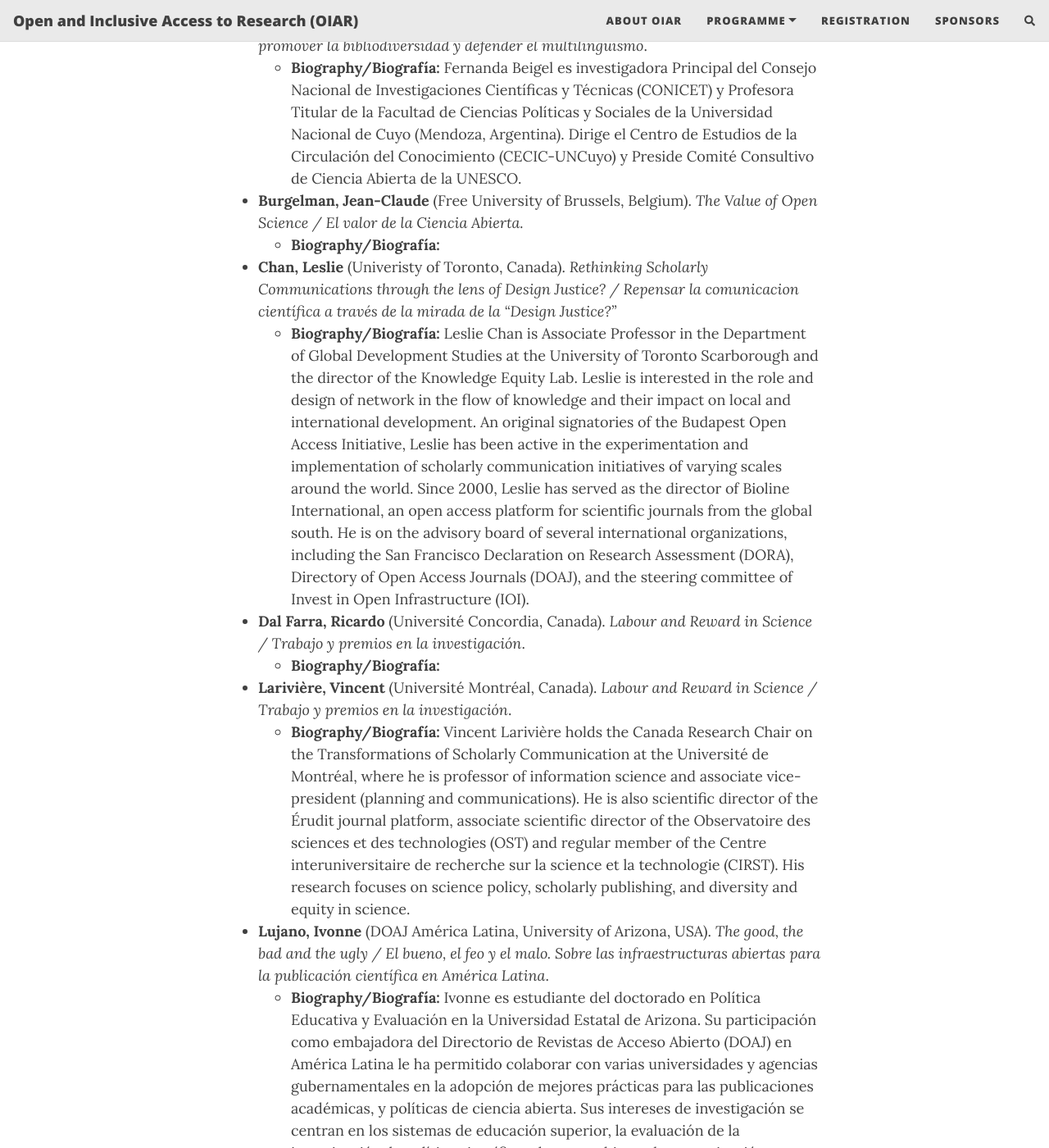
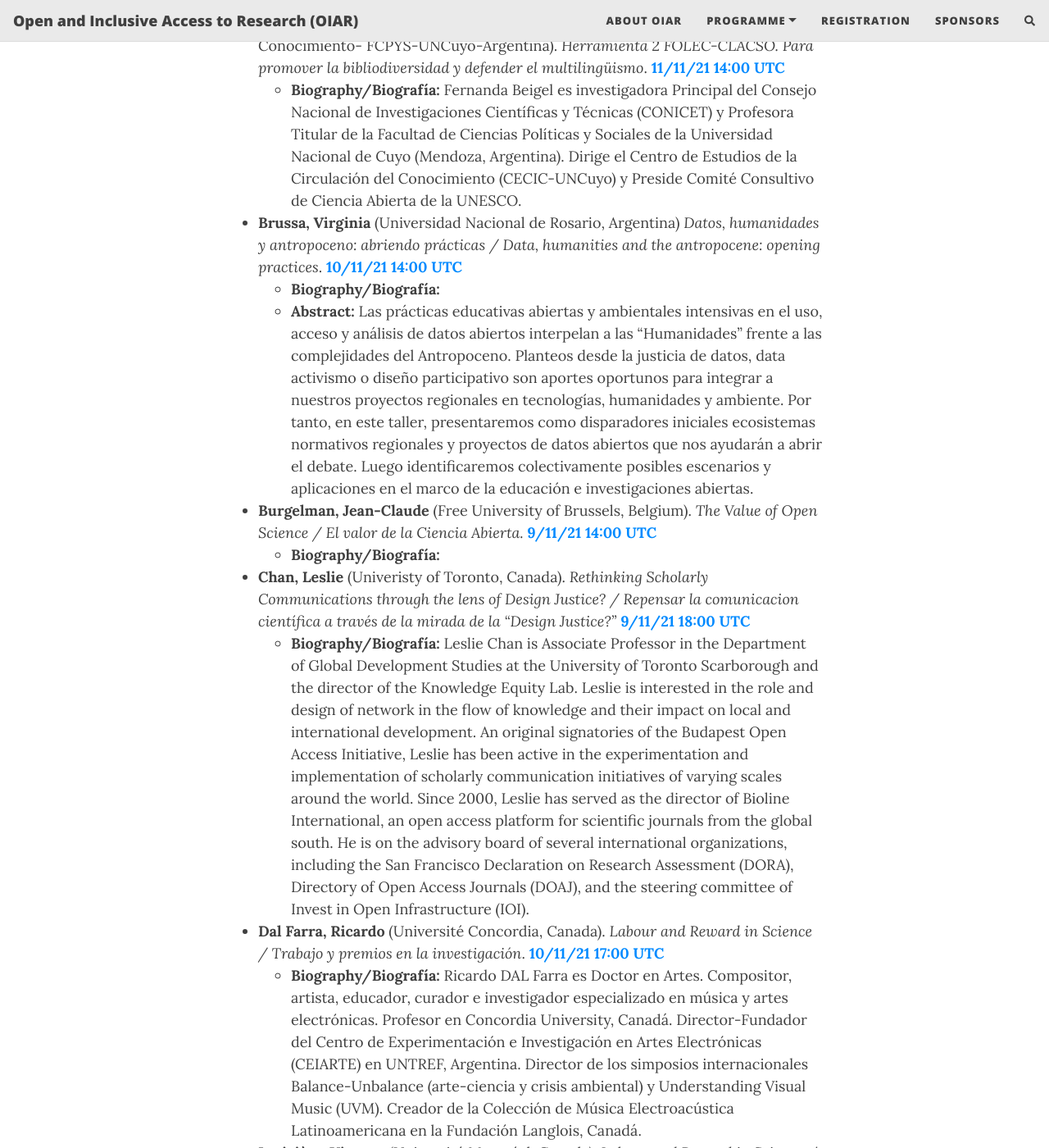
Before and after one commit to caedmon5/OIAR, a Jekyll site: the page built from abstracts.md, in a window 1280 px wide and 1400 px high, scrolled down 1338 px. Shown: the whole window at 82% size. Built offline with Jekyll 4.4.1, drawn with Linux system fonts in a browser that asks for light colours; nearby versions of some CDN libraries; comment, search, counter and statistics services are not loaded; some of the changed text lies outside the part shown.

Commit message:
Update abstracts.md

```diff
--- a/abstracts.md
+++ b/abstracts.md
@@ -5,27 +5,30 @@ subtitle: Open and Inclusive Access to Research. Acceso abierto e inclusivo a la
 ---
 * **Alperin, Juan Pablo** (Simon Fraser University, Canada). *The good, the bad and the ugly / El bueno, el feo y el malo. Sobre las infraestructuras abiertas para la publicación científica en América Latina*.
     * **Biography/Biografía:** El Dr. Juan Pablo Alperin es Profesor en la Universidad de Simon Fraser, Director Asociado del Public Knowledge Project y Co-Director del Scholarly Communications Lab. Su investigación y trabajos incluyen temas de acceso abierto, métricas alternativas y el uso de tecnologías en el ámbito académico, con el objetivo de mejorar la calidad, impacto y uso de la investigación.
-* **Amaro, Bianca** (IBICT, Brazil). *LAReferencia and Érudit*.
+* **Amaro, Bianca** (IBICT, Brazil). *LAReferencia and Érudit*. [**9/11/21 17:00 UTC**](../programme/#Tuesday)
     * **Biography/Biografía:**
-* **Ayris, Paul** (UCL Library Services, UK). *The Brave New World? Turning Open Science Principles into Practice / Un mundo feliz? Tranformando los principios de la Ciencia Abierta en prácticas*.
+* **Ayris, Paul** (UCL Library Services, UK). *The Brave New World? Turning Open Science Principles into Practice / Un mundo feliz? Tranformando los principios de la Ciencia Abierta en prácticas*. [**9/11/21 14:00 UTC**](../programme/#Tuesday)
     * **Biography/Biografía:** Dr Ayris is Pro-Vice-Provost (UCL Library Services & the UCL Office for Open Science and Scholarship). He joined UCL in 1997. Dr Ayris was the President of LIBER (Association of European Research Libraries) 2010-14. He was also, for 10 years, Chair of the LERU (League of European Research Universities) INFO Community. He also chairs the OAI Organizing Committee for the Geneva Workshops on Innovations in Scholarly Communication (OAI4-OAI12). He is a member of the UUK High-Level Strategy Group on E-Resource purchasing for the Jisc community. On 1 August 2013, Dr Ayris became Chief Executive of UCL Press. He served two terms as a member of the Provost’s and President’s Senior Management Team in UCL. On 1 October 2020, Dr Ayris launched the UCL Office for Open Science and Scholarship, of which he is head.He has a Ph.D. in Ecclesiastical History and publishes on English Reformation Studies. In 2019, he was made a Fellow of the Royal Historical Society
-* **Babini, Dominique** (CLACSO-Amelica). *Tendencias Recientes en las Políticas Científicas de Ciencia Abierta y Acceso Abierto en Iberoamérica (CLACSO)*.
+* **Babini, Dominique** (CLACSO-Amelica). *Tendencias Recientes en las Políticas Científicas de Ciencia Abierta y Acceso Abierto en Iberoamérica (CLACSO)*. [**11/11/21 14:00 UTC**](../programme/#Thursday)
     * **Biography/Biografía:** Dominique Babini es asesora en ciencia abierta en CLACSO y representa a CLACSO en el Comité Asesor de Ciencia Abierta del Ministerio de Ciencia en Argentina; Comité para la ciencia abierta en Francia; Open Access India; UNESCO Open Science Partnership y Redalyc.
-* **Becerril, Arianna** (Redalyc, Amelica). *Políticas para favorecer el Acceso Abierto no comercial*.
+* **Becerril, Arianna** (Redalyc, Amelica). *Políticas para favorecer el Acceso Abierto no comercial*. [**9/11/21 14:00 UTC**](../programme/#Tuesday)
     * **Biography/Biografía:**
-* **Beigel, Fernanda** (INCIHUSA-CONICET/Centro de Estudios de la Circulación del Conocimiento- FCPYS-UNCuyo-Argentina). *Herramienta 2 FOLEC-CLACSO. Para promover la bibliodiversidad y defender el multilingüismo*.
+* **Beigel, Fernanda** (INCIHUSA-CONICET/Centro de Estudios de la Circulación del Conocimiento- FCPYS-UNCuyo-Argentina). *Herramienta 2 FOLEC-CLACSO. Para promover la bibliodiversidad y defender el multilingüismo*. [**11/11/21 14:00 UTC**](../programme/#Thursday)
     * **Biography/Biografía:** Fernanda Beigel es investigadora Principal del Consejo Nacional de Investigaciones Científicas y Técnicas (CONICET) y Profesora Titular de la Facultad de Ciencias Políticas y Sociales de la Universidad Nacional de Cuyo (Mendoza, Argentina). Dirige el Centro de Estudios de la Circulación del Conocimiento (CECIC-UNCuyo) y Preside Comité Consultivo de Ciencia Abierta de la UNESCO.
-* **Burgelman, Jean-Claude** (Free University of Brussels, Belgium). *The Value of Open Science / El valor de la Ciencia Abierta.*
+* **Brussa, Virginia** (Universidad Nacional de Rosario, Argentina) *Datos, humanidades y antropoceno: abriendo prácticas / Data, humanities and the antropocene: opening practices*. [**10/11/21 14:00 UTC**](../programme/#Wednesday)
     * **Biography/Biografía:**
-* **Chan, Leslie** (Univeristy of Toronto, Canada). *Rethinking Scholarly Communications through the lens of Design Justice? / Repensar la comunicacion científica a través de la mirada de la “Design Justice?”*
+    *  **Abstract:** Las prácticas educativas abiertas y ambientales intensivas en el uso, acceso y análisis de datos abiertos interpelan a las "Humanidades" frente a las complejidades del Antropoceno. Planteos desde la justicia de datos, data activismo o diseño participativo son aportes oportunos para integrar a nuestros proyectos regionales en tecnologías, humanidades y ambiente. Por tanto, en este taller, presentaremos como disparadores iniciales ecosistemas normativos regionales y proyectos de datos abiertos que nos ayudarán a abrir el debate. Luego identificaremos colectivamente posibles escenarios y aplicaciones en el marco de la educación e investigaciones abiertas.
+* **Burgelman, Jean-Claude** (Free University of Brussels, Belgium). *The Value of Open Science / El valor de la Ciencia Abierta.* [**9/11/21 14:00 UTC**](../programme/#Tuesday)
+    * **Biography/Biografía:**
+* **Chan, Leslie** (Univeristy of Toronto, Canada). *Rethinking Scholarly Communications through the lens of Design Justice? / Repensar la comunicacion científica a través de la mirada de la “Design Justice?”* [**9/11/21 18:00 UTC**](../programme/#Tuesday)
     * **Biography/Biografía:** Leslie Chan is Associate Professor in the Department of Global Development Studies at the University of Toronto Scarborough and the director of the Knowledge Equity Lab. Leslie is interested in the role and design of network in the flow of knowledge and their impact on local and international development. An original signatories of the Budapest Open Access Initiative, Leslie has been active in the experimentation and implementation of scholarly communication initiatives of varying scales around the world. Since 2000, Leslie has served as the director of Bioline International, an open access platform for scientific journals from the global south. He is on the advisory board of several international organizations, including the San Francisco Declaration on Research Assessment (DORA), Directory of Open Access Journals (DOAJ), and the steering committee of Invest in Open Infrastructure (IOI).
-* **Dal Farra, Ricardo** (Université Concordia, Canada). *Labour and Reward in Science / Trabajo y premios en la investigación*.
-    * **Biography/Biografía:**
-* **Larivière, Vincent** (Université Montréal, Canada). *Labour and Reward in Science / Trabajo y premios en la investigación*.
+* **Dal Farra, Ricardo** (Université Concordia, Canada). *Labour and Reward in Science / Trabajo y premios en la investigación*. [**10/11/21 17:00 UTC**](../programme/#Wednesday)
+    * **Biography/Biografía:** Ricardo DAL Farra es Doctor en Artes. Compositor, artista, educador, curador e investigador especializado en música y artes electrónicas. Profesor en Concordia University, Canadá. Director-Fundador del Centro de Experimentación e Investigación en Artes Electrónicas (CEIARTE) en UNTREF, Argentina. Director de los simposios internacionales Balance-Unbalance (arte-ciencia y crisis ambiental) y Understanding Visual Music (UVM). Creador de la Colección de Música Electroacústica Latinoamericana en la Fundación Langlois, Canadá.
+* **Larivière, Vincent** (Université Montréal, Canada). *Labour and Reward in Science / Trabajo y premios en la investigación*. [**10/11/21 17:00 UTC**](../programme/#Wednesday)
     * **Biography/Biografía:** Vincent Larivière holds the Canada Research Chair on the Transformations of Scholarly Communication at the Université de Montréal, where he is professor of information science and associate vice-president (planning and communications). He is also scientific director of the Érudit journal platform, associate scientific director of the Observatoire des sciences et des technologies (OST) and regular member of the Centre interuniversitaire de recherche sur la science et la technologie (CIRST). His research focuses on science policy, scholarly publishing, and diversity and equity in science.
 * **Lujano, Ivonne** (DOAJ América Latina, University of Arizona, USA). *The good, the bad and the ugly / El bueno, el feo y el malo. Sobre las infraestructuras abiertas para la publicación científica en América Latina*.
     * **Biography/Biografía:** Ivonne es estudiante del doctorado en Política Educativa y Evaluación en la Universidad Estatal de Arizona. Su participación como embajadora del Directorio de Revistas de Acceso Abierto (DOAJ) en América Latina le ha permitido colaborar con varias universidades y agencias gubernamentales en la adopción de mejores prácticas para las publicaciones académicas, y políticas de ciencia abierta. Sus intereses de investigación se centran en los sistemas de educación superior, la evaluación de la investigación, la política científica, el acceso abierto, la comunicación académica y la ciencia abierta.
-* **Niemann, Tanja** (Érudit Consortium, Canada). *LAReferencia and Érudit*. <a id="oliT"/>
+* **Niemann, Tanja** (Érudit Consortium, Canada). *LAReferencia and Érudit*. [**9/11/21 17:00 UTC**](../programme/#Tuesday)<a id="oliT"/>
     * **Biography/Biografía:** Tanja Niemann holds a master's degree in communication from the University of Leipzig, Germany, where she specialized in Book Studies and Publishing. In 2013, she was appointed Executive Director of the Consortium Érudit. Involved with Érudit since 2006, she has been responsible for publisher's relations and collection development. She has wide-ranging knowledge of all aspects of technology intensive infrastructure for scholarly publishing and dissemination of research outputs in the humanities and social sciences and is very familiar with the diversity of the HSS publishing ecosystem in Canada.
 * **Oliveira, Thaiane** (Universidade Federal Fluminense, Brazil). *What Open Science do we want? Challenges and disputes for the democratization of knowledge / Qué Ciencia Abierta queremos? Desafíos y disputas en la democratización del conocimiento*. (English) [**10/11/21 14:00 UTC**](../programme/#Wednesday)
     * Open science has become an important global agenda. However, there are many challenges for the implementation of open science in Latin America and in countries of the Global South. The purpose of this workshop is to discuss the difficulties and challenges for open science in the Global South, with a focus on Latin America, in a context of platformization of science and epistemic crisis.<a id="pacJ"/>
```
